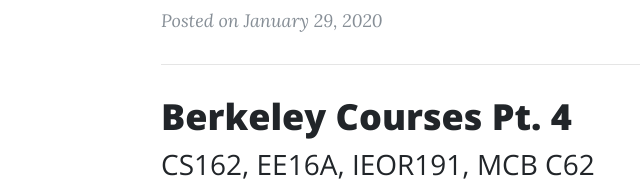
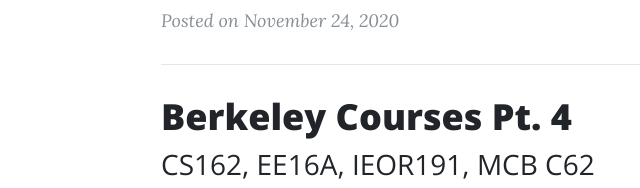
Before and after one commit to ttran428/ttran428.github.io, a website: page index.html in a window 1280 px wide. Shown: the part 798-986 px from the top of the page, 114-754 px from the left. Drawn offline with nearby package versions, Linux system fonts and the light colour scheme.

Commit message:
Changed Date on Ted Blog Post

```diff
--- a/index.html
+++ b/index.html
@@ -85,7 +85,7 @@
               </h3>
             </a>
             <p class="post-meta">Posted
-              on January 29, 2020</p>
+              on November 24, 2020</p>
           </div>
           <hr>
 
```
